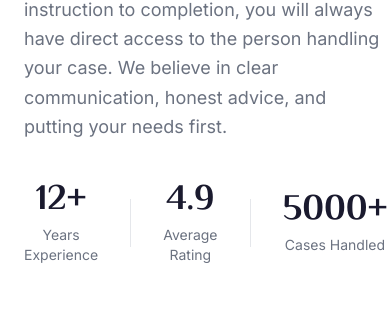
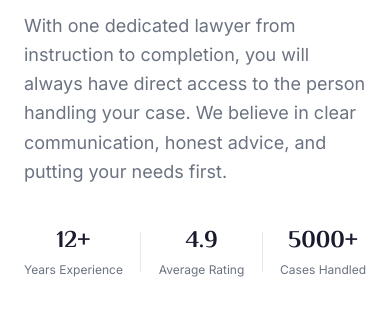
Before and after one commit to SanthoshJayavelu22/qc, a Next.js app: page / in a window 390 px wide. Shown: the part 1401-1728 px from the top of the page. Built offline with nearby package versions, Linux system fonts and the light colour scheme.

Commit message:
updated-home

```diff
--- a/src/components/AboutUs.tsx
+++ b/src/components/AboutUs.tsx
@@ -26,20 +26,20 @@ export default function AboutUs() {
             <p className="text-textMuted text-lg leading-relaxed mb-10">
               With one dedicated lawyer from instruction to completion, you will always have direct access to the person handling your case. We believe in clear communication, honest advice, and putting your needs first.
             </p>
-            <div className="flex items-center gap-8">
+            <div className="flex items-center justify-between sm:justify-start sm:gap-8">
               <div className="text-center">
-                <p className="text-4xl font-bold font-serif text-legalDark">12+</p>
-                <p className="text-sm text-textMuted mt-1">Years Experience</p>
+                <p className="text-2xl sm:text-4xl font-bold font-serif text-legalDark">12+</p>
+                <p className="text-xs sm:text-sm text-textMuted mt-1">Years Experience</p>
               </div>
-              <div className="w-[1px] h-12 bg-gray-200"></div>
+              <div className="w-[1px] h-10 sm:h-12 bg-gray-200"></div>
               <div className="text-center">
-                <p className="text-4xl font-bold font-serif text-legalDark">4.9</p>
-                <p className="text-sm text-textMuted mt-1">Average Rating</p>
+                <p className="text-2xl sm:text-4xl font-bold font-serif text-legalDark">4.9</p>
+                <p className="text-xs sm:text-sm text-textMuted mt-1">Average Rating</p>
               </div>
-              <div className="w-[1px] h-12 bg-gray-200"></div>
+              <div className="w-[1px] h-10 sm:h-12 bg-gray-200"></div>
               <div className="text-center">
-                <p className="text-4xl font-bold font-serif text-legalDark">5000+</p>
-                <p className="text-sm text-textMuted mt-1">Cases Handled</p>
+                <p className="text-2xl sm:text-4xl font-bold font-serif text-legalDark">5000+</p>
+                <p className="text-xs sm:text-sm text-textMuted mt-1">Cases Handled</p>
               </div>
             </div>
           </motion.div>
--- a/src/components/Hero.tsx
+++ b/src/components/Hero.tsx
@@ -10,6 +10,8 @@ export default function Hero() {
         <div className="absolute inset-0 bg-black/40 z-10"></div>
         <video
           autoPlay loop muted playsInline
+          preload="auto"
+          poster="https://images.unsplash.com/photo-1570129477492-45c003edd2be?auto=format&fit=crop&w=1920&q=80"
           className="absolute inset-0 w-full h-full object-cover"
         >
           <source src="/qc-hero-vid.mp4" type="video/mp4" />
```
